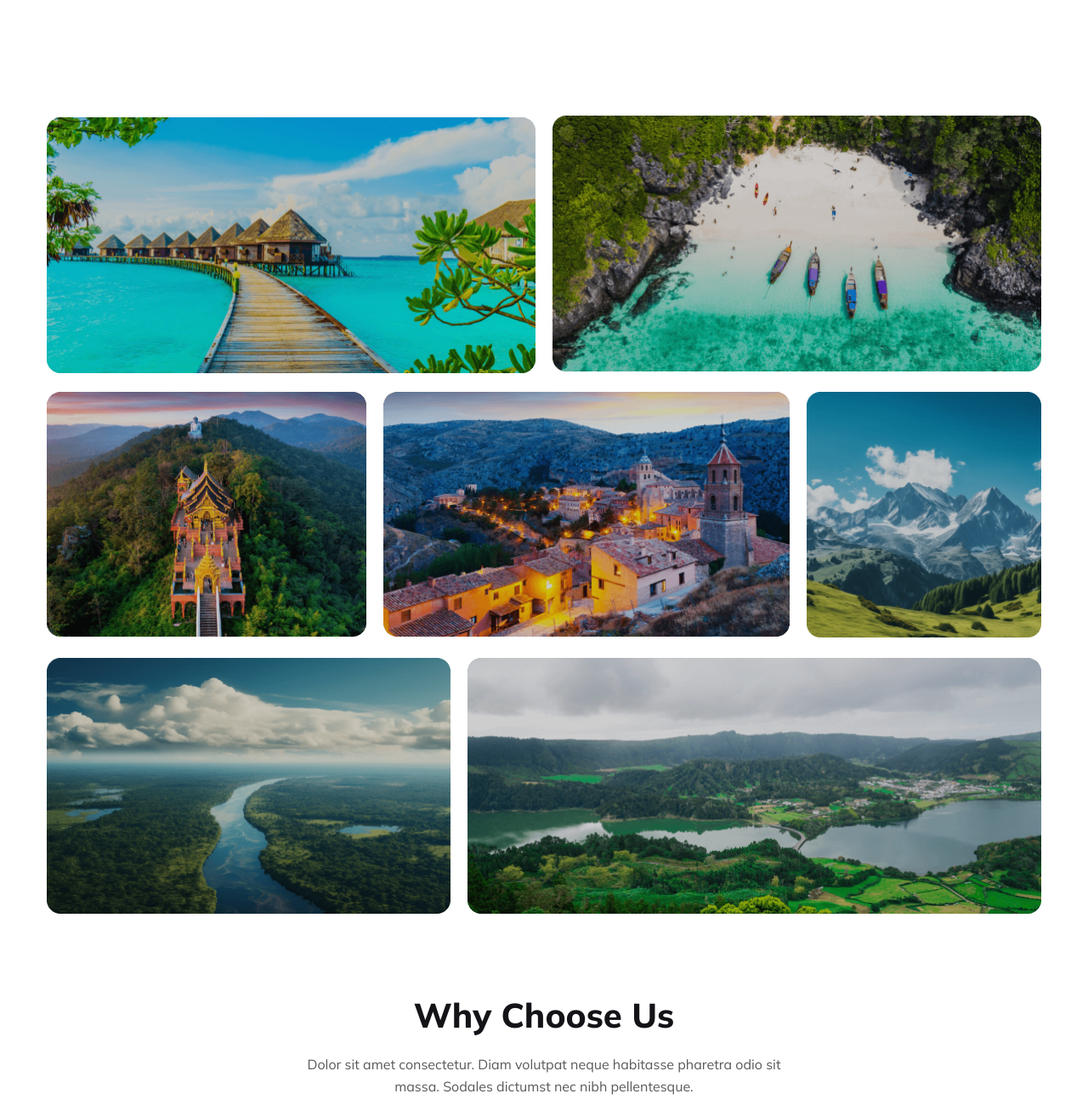
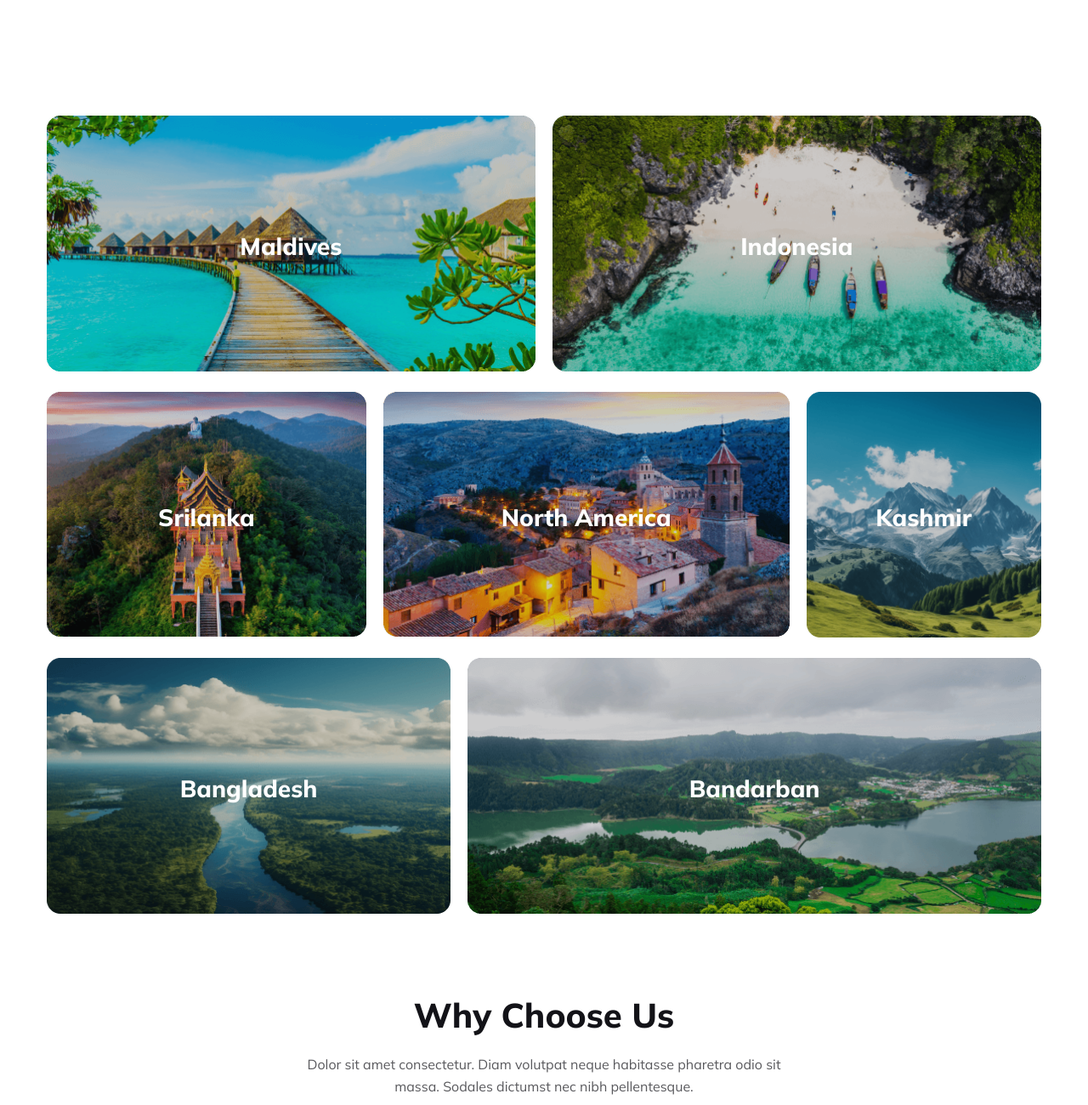
Before and after one commit to RUHULAMIN2024/a2, a plain HTML site: page index.html in a window 1280 px wide. Shown: the part 1340-2640 px from the top of the page at 85% size. Drawn offline with Linux system fonts and the light colour scheme.

Commit message:
extra comit

```diff
--- a/index.html
+++ b/index.html
@@ -125,7 +125,7 @@
                     </ul>
                     <button class="same_btn">Read More</button>
                 </div>
-                <div class="tours_img">
+                <div class="tours_img place_img">
                     <img src="images/place1.png" alt="">
                 </div>
             </div>
--- a/style.css
+++ b/style.css
@@ -177,36 +177,121 @@ font-weight: 800;
 
 .img1{
     grid-column: 1/span 6;
+    position: relative;
 }
 
-.img1 {
-    display: flex;
-    justify-content: center;
-    align-items: center;
+.img1::after{
+    content: 'Maldives';
+    position: absolute;
+    left: 50%;
+    top: 50%;
+    z-index: 1;
+    transform: translate(-50%, -50%) ;
+    color: #FFF;
+    font-size: 28px;
+    font-weight: 800;
 }
 
 .img2{
     grid-column: 7/span 6;
+    position: relative;
+}
+
+.img2::after{
+    content: 'Indonesia';
+    position: absolute;
+    left: 50%;
+    top: 50%;
+    z-index: 1;
+    transform: translate(-50%, -50%) ;
+    color: #FFF;
+    font-size: 28px;
+    font-weight: 800;
 }
 
 .img3{
     grid-column: 1/span 4;
+    position: relative;
+}
+
+.img3::after{
+    content: 'Srilanka';
+    position: absolute;
+    left: 50%;
+    top: 50%;
+    z-index: 1;
+    transform: translate(-50%, -50%) ;
+    color: #FFF;
+    font-size: 28px;
+    font-weight: 800;
 }
 
 .img4{
     grid-column: 5/span 5;
+    position: relative;
+}
+
+.img4::after{
+    content: 'North America';
+    position: absolute;
+    left: 50%;
+    top: 50%;
+    z-index: 1;
+    transform: translate(-50%, -50%) ;
+    color: #FFF;
+    font-size: 28px;
+    font-weight: 800;
 }
 
 .img5{
     grid-column: 10/span 3;
+    position: relative;
+}
+
+.img5::after{
+    content: 'Kashmir';
+    position: absolute;
+    left: 50%;
+    top: 50%;
+    z-index: 1;
+    transform: translate(-50%, -50%) ;
+    color: #FFF;
+    font-size: 28px;
+    font-weight: 800;
 }
 
 .img6{
     grid-column: 1/span 5;
+    position: relative;
+}
+
+.img6::after{
+    content: 'Bangladesh';
+    position: absolute;
+    left: 50%;
+    top: 50%;
+    z-index: 1;
+    transform: translate(-50%, -50%) ;
+    color: #FFF;
+    font-size: 28px;
+    font-weight: 800;
 }
 
 .img7{
     grid-column: 6/span 7;
+    position: relative;
+}
+
+.img7::after{
+    content: 'Bandarban';
+    position: absolute;
+    left: 50%;
+    top: 50%;
+    z-index: 1;
+    transform: translate(-50%, -50%) ;
+    color: #FFF;
+    font-size: 28px;
+    font-weight: 800;
 }
 
 .gallary img{
@@ -317,6 +402,22 @@ font-weight: 800;
     width: 90%;
 }
 
+.place_img{
+    position: relative;
+}
+
+.place_img::after{
+    content: 'Watch Our Mountain in Bangladesh';
+    position: absolute;
+    left: 50%;
+    top: 50%;
+    z-index: 1;
+    transform: translate(-50%, -50%) ;
+    color: #FFF;
+    font-size: 28px;
+    font-weight: 800;
+    text-align: center;
+}
 
 /* perfect place section start */
 
```
